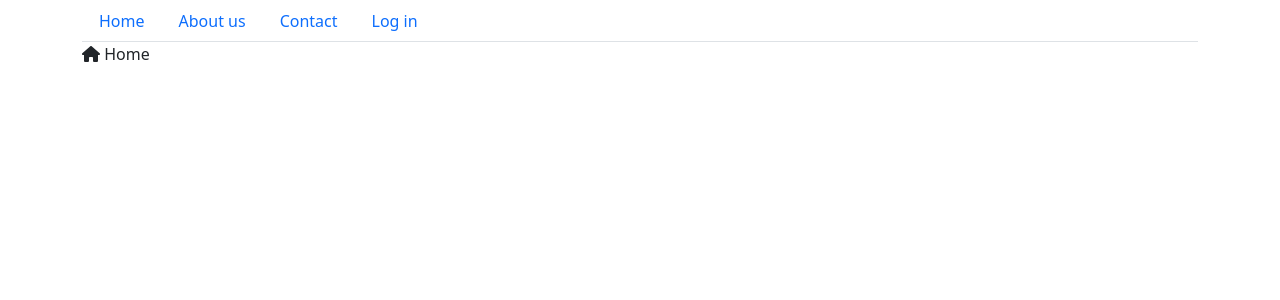
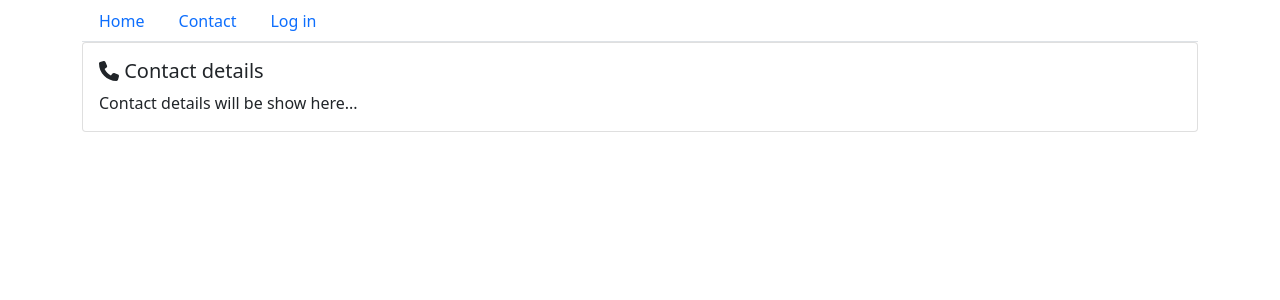
Before and after one commit to nenadvasilic/web_application_development_front_end, a React (Create React App) app: page /#/contact in a window 1280 px wide. Shown: the top 300 px of the page. Built offline with nearby package versions, Linux system fonts and the light colour scheme.

Commit message:
Add the hash router mechanism to the aplication

```diff
--- a/package.json
+++ b/package.json
@@ -14,12 +14,14 @@
     "@types/node": "^16.11.25",
     "@types/react": "^17.0.39",
     "@types/react-dom": "^17.0.11",
+    "@types/react-router-dom": "5.1.5",
     "bootstrap": "^5.1.3",
     "jquery": "^3.6.0",
     "popper.js": "^1.16.1",
     "react": "^17.0.2",
     "react-bootstrap": "^2.1.2",
     "react-dom": "^17.0.2",
+    "react-router-dom": "5.2.0",
     "react-scripts": "5.0.0",
     "typescript": "^4.5.5",
     "web-vitals": "^2.1.4"
--- /dev/null
+++ b/src/components/ContactPage/ContactPage.tsx
@@ -0,0 +1,23 @@
+import { faPhone } from "@fortawesome/free-solid-svg-icons";
+import { FontAwesomeIcon } from "@fortawesome/react-fontawesome";
+import React from "react";
+import { Card, Container } from "react-bootstrap";
+
+export default class ContactPage extends React.Component {
+  render() {
+    return (
+      <Container>
+        <Card>
+          <Card.Body>
+            <Card.Title>
+              <FontAwesomeIcon icon={ faPhone } /> Contact details
+            </Card.Title>
+            <Card.Text>
+              Contact details will be show here...
+            </Card.Text>
+          </Card.Body>
+        </Card>
+      </Container>
+    )
+  }
+}
--- a/src/components/MainMenu/MainMenu.tsx
+++ b/src/components/MainMenu/MainMenu.tsx
@@ -1,5 +1,6 @@
 import React from "react";
 import { Container, Nav } from "react-bootstrap";
+import { HashRouter, Link } from "react-router-dom";
 
 export class MainMenuItem {
   text: string = '';
@@ -40,7 +41,9 @@
     return (
       <Container>
         <Nav variant="tabs">
-          { this.state.items.map(this.makeNavLink) }
+          <HashRouter>
+            { this.state.items.map(this.makeNavLink) }
+          </HashRouter>
         </Nav>
       </Container>
     );
@@ -48,9 +51,9 @@
 
   private makeNavLink(item: MainMenuItem) {
     return (
-      <Nav.Link href={ item.link }>
+      <Link to={ item.link } className="nav-link">
         { item.text }
-      </Nav.Link>
+      </Link>
     );
   }
 }
--- /dev/null
+++ b/src/components/UserLoginPage/UserLoginPage.tsx
@@ -0,0 +1,23 @@
+import { faSignInAlt } from "@fortawesome/free-solid-svg-icons";
+import { FontAwesomeIcon } from "@fortawesome/react-fontawesome";
+import React from "react";
+import { Card, Container } from "react-bootstrap";
+
+export default class UserLoginPage extends React.Component {
+  render() {
+    return (
+      <Container>
+        <Card>
+          <Card.Body>
+            <Card.Title>
+              <FontAwesomeIcon icon={ faSignInAlt } /> User Login
+            </Card.Title>
+            <Card.Text>
+              ... the form will be show here...
+            </Card.Text>
+          </Card.Body>
+        </Card>
+      </Container>
+    )
+  }
+}
--- a/src/index.tsx
+++ b/src/index.tsx
@@ -1,18 +1,19 @@
 import React from 'react';
 import ReactDOM from 'react-dom';
 import './index.css';
-import App from './components/App/App';
-import reportWebVitals from './reportWebVitals';
 import 'bootstrap/dist/css/bootstrap.min.css';
 import 'jquery/dist/jquery.js';
 import 'popper.js/dist/popper.js';
 import 'bootstrap/dist/js/bootstrap.min.js';
 import '@fortawesome/fontawesome-free/css/fontawesome.min.css';
 import { MainMenu, MainMenuItem } from './components/MainMenu/MainMenu';
+import HomePage from './components/HomePage/HomePage';
+import ContactPage from './components/ContactPage/ContactPage';
+import UserLoginPage from './components/UserLoginPage/UserLoginPage';
+import { HashRouter, Route, Switch } from 'react-router-dom';
 
 const menuItems = [
   new MainMenuItem('Home', '/'),
-  new MainMenuItem('About us', '/page/about-us/'),
   new MainMenuItem('Contact', '/contact/'),
   new MainMenuItem('Log in', '/user/login/'),
 ];
@@ -20,12 +21,13 @@
 ReactDOM.render(
   <React.StrictMode>
     <MainMenu items={ menuItems }></MainMenu>
-    <App />
+      <HashRouter>
+        <Switch>
+          <Route exact path="/" component={ HomePage } />
+          <Route path="/contact" component={ ContactPage } />
+          <Route path="/user/login" component={ UserLoginPage } />
+        </Switch>
+      </HashRouter>
   </React.StrictMode>,
   document.getElementById('root')
 );
-
-// If you want to start measuring performance in your app, pass a function
-// to log results (for example: reportWebVitals(console.log))
-// or send to an analytics endpoint. Learn more: https://bit.ly/CRA-vitals
-reportWebVitals();
```
Also changed, not shown: src/components/HomePage/HomePage.tsx (renamed from src/components/App/App.tsx, +2 -6 lines), src/components/App/App.css (deleted), 1 other file (tests, documents, lock files or other folders).
